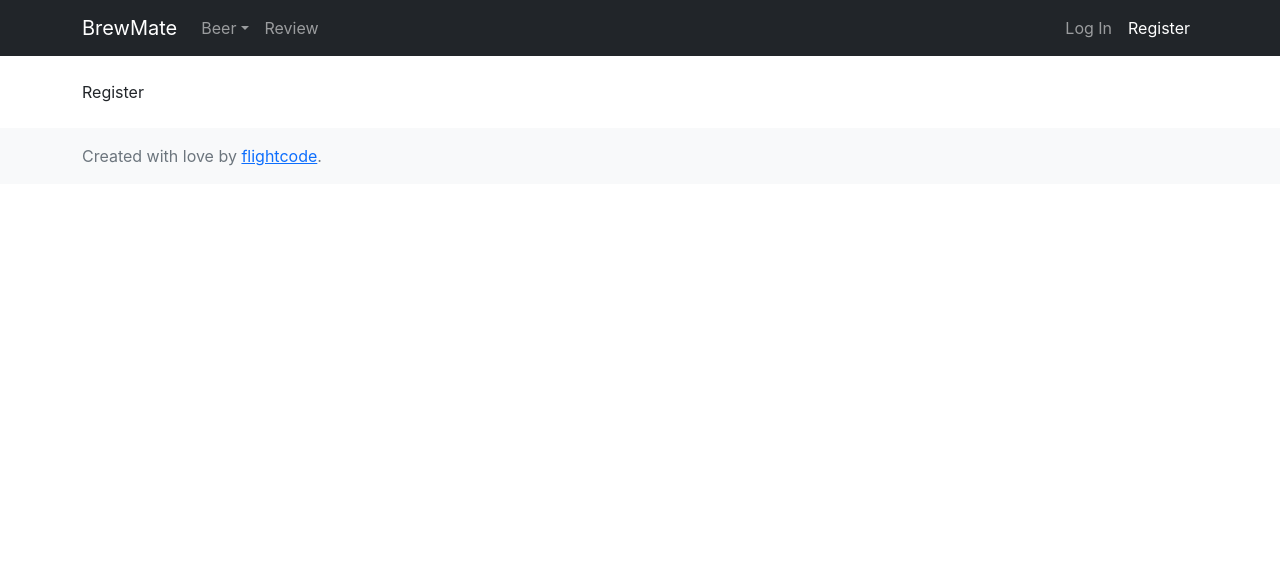
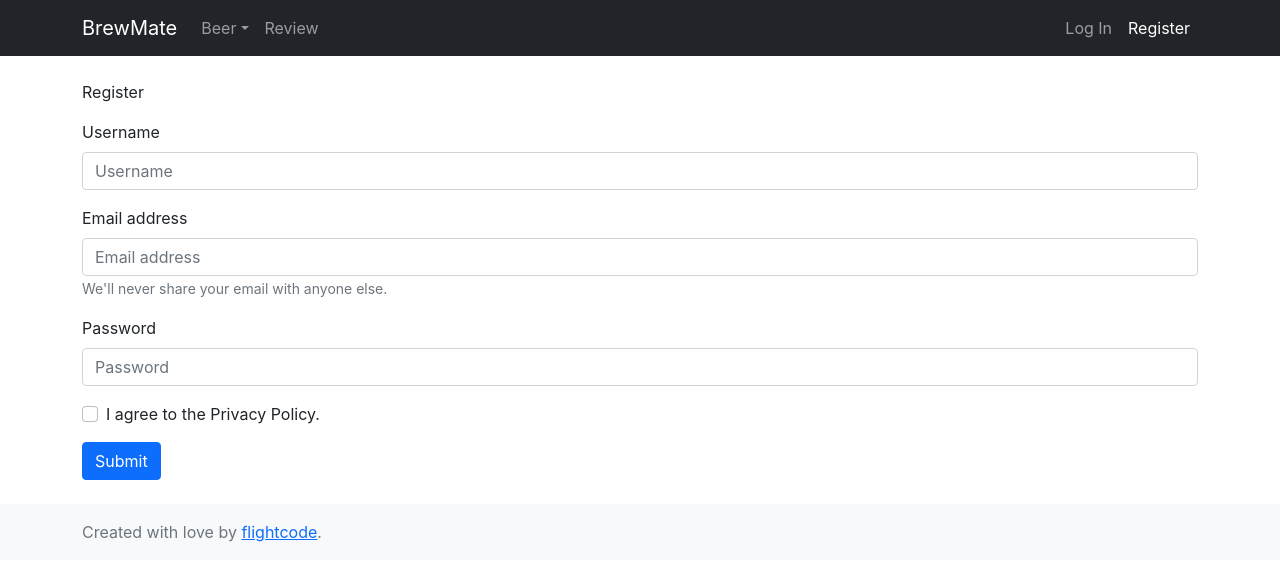
Before and after one commit to flightcode/brewmate, a React (Create React App) app in the folder client/: page /register in a window 1280 px wide. Shown: the top 580 px of the page. Built offline with nearby package versions, Linux system fonts and the light colour scheme; no server answers.

Commit message:
Add Register Route

```diff
--- a/client/src/routes/Register.tsx
+++ b/client/src/routes/Register.tsx
@@ -1,5 +1,96 @@
-import React from "react";
+import React, { useEffect } from "react";
+import { Form, Button } from "react-bootstrap";
+import { useNavigate } from "react-router-dom";
+import { api } from "../utils";
 
-const Register: React.FC = () => <p>Register</p>;
+const Register: React.FC = () => {
+  const navigate = useNavigate();
+
+  const register = (e: React.FormEvent<HTMLFormElement>): void => {
+    e.preventDefault();
+
+    const target = e.target as typeof e.target & {
+      name: { value: string };
+      email: { value: string };
+      password: { value: string };
+    };
+
+    const user = {
+      name: target.name.value,
+      email: target.email.value,
+      password: target.email.value,
+    };
+
+    api
+      .post("/user/register", {
+        name: user.name,
+        email: user.email,
+        password: user.password,
+      })
+      .then((res) => {
+        if (res) {
+          navigate("/dashboard");
+        }
+      })
+      .catch((err) => console.error(err));
+  };
+
+  useEffect(() => {
+    api
+      .get("/user/isAuth")
+      .then((res) => {
+        if (res.data.username) {
+          navigate("/dashboard");
+        }
+      })
+      .catch((err) => console.error(err));
+  }, [""]);
+  return (
+    <div>
+      <p>Register</p>
+      <Form onSubmit={(event) => register(event)}>
+        <Form.Group className="mb-3" controlId="formName">
+          <Form.Label>Username</Form.Label>
+          <Form.Control
+            required
+            type="text"
+            name="name"
+            placeholder="Username"
+          />
+        </Form.Group>
+        <Form.Group className="mb-3" controlId="formEmail">
+          <Form.Label>Email address</Form.Label>
+          <Form.Control
+            required
+            type="email"
+            name="email"
+            placeholder="Email address"
+          />
+          <Form.Text className="text-muted">
+            We&apos;ll never share your email with anyone else.
+          </Form.Text>
+        </Form.Group>
+        <Form.Group className="mb-3" controlId="formPassword">
+          <Form.Label>Password</Form.Label>
+          <Form.Control
+            type="password"
+            name="password"
+            placeholder="Password"
+          />
+        </Form.Group>
+        <Form.Group className="mb-3" controlId="formBasicCheckbox">
+          <Form.Check
+            required
+            type="checkbox"
+            label="I agree to the Privacy Policy."
+          />
+        </Form.Group>
+        <Button variant="primary" type="submit">
+          Submit
+        </Button>
+      </Form>
+    </div>
+  );
+};
 
 export { Register };
```
